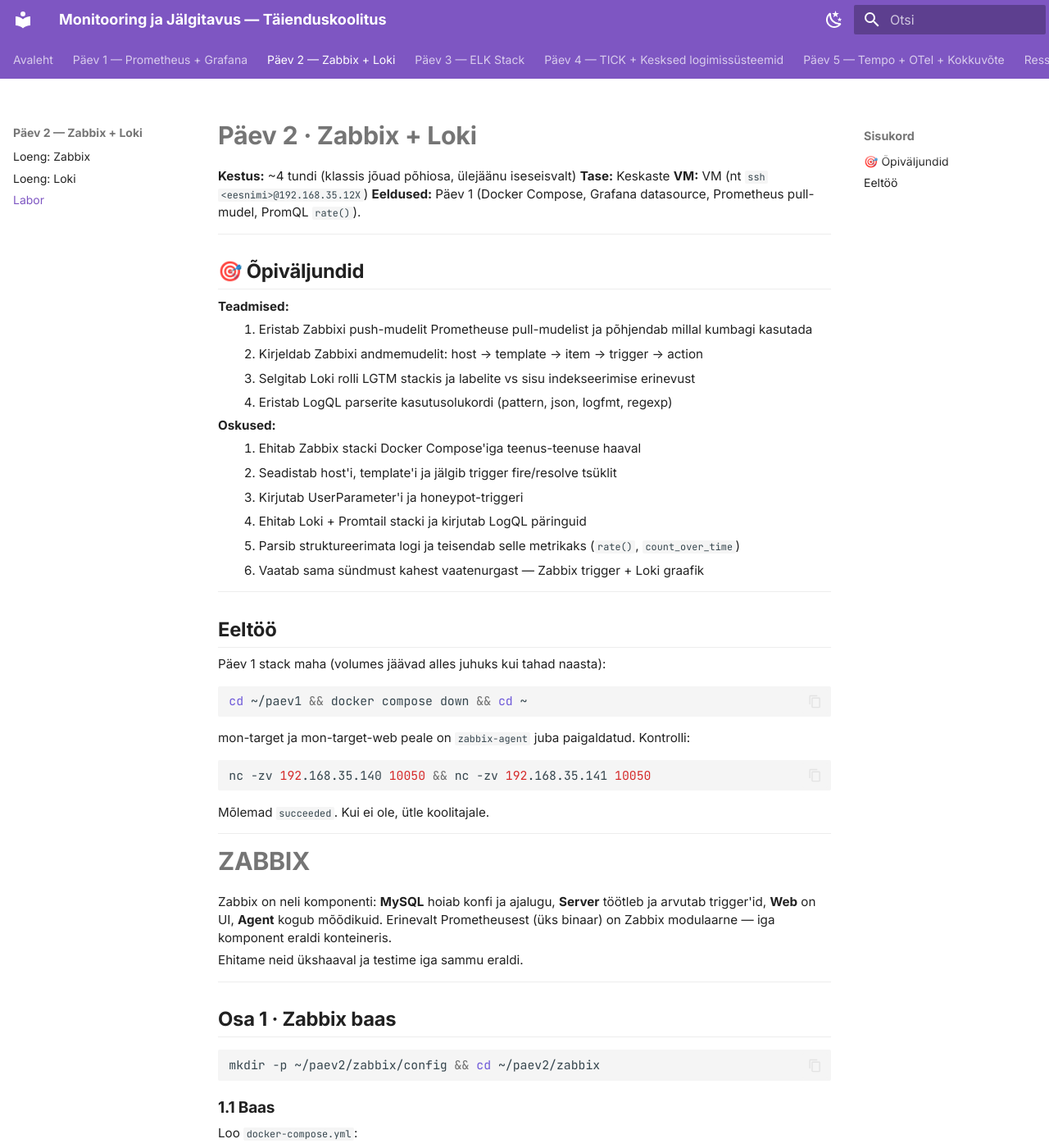
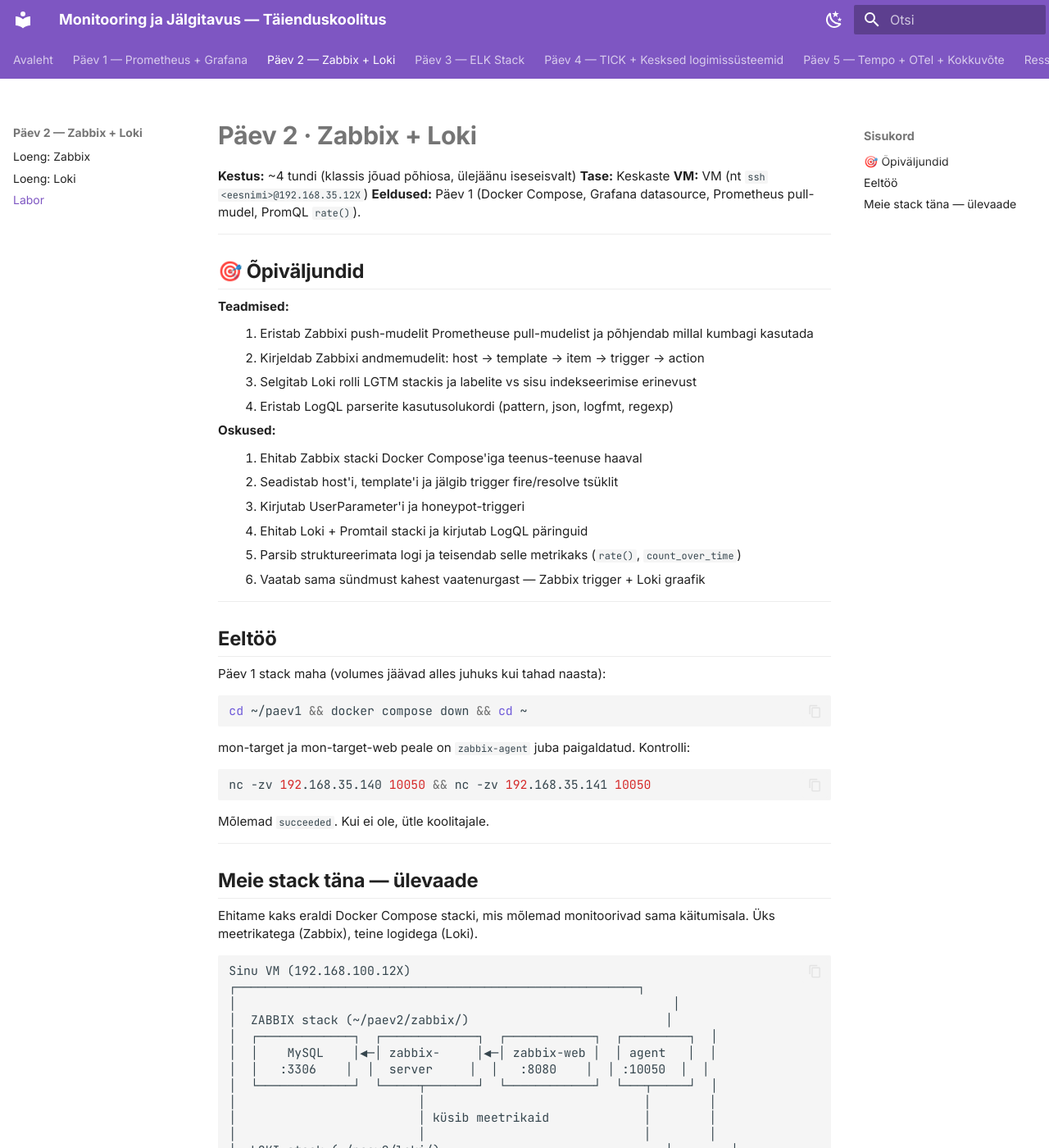
Before and after one commit to hkhk-tk/monitoring, an MkDocs documentation site: the page built from docs/labs/02_zabbix_loki/lab.md, in a window 1280 px wide and 1400 px high. Shown: the whole window at 82% size. Built offline with MkDocs 1.6.1 and Material for MkDocs 9.7.7, drawn with Linux system fonts in a browser that asks for light colours; some of the changed text lies outside the part shown.

Commit message:
Day 2 lab: add architecture overview diagram + TOC fixes

````diff
--- a/docs/labs/02_zabbix_loki/lab.md
+++ b/docs/labs/02_zabbix_loki/lab.md
@@ -42,6 +42,51 @@
 ```
 
 Mõlemad `succeeded`. Kui ei ole, ütle koolitajale.
+
+---
+
+## Meie stack täna — ülevaade
+
+Ehitame kaks eraldi Docker Compose stacki, mis mõlemad monitoorivad sama käitumisala. Üks meetrikatega (Zabbix), teine logidega (Loki).
+
+```
+Sinu VM (192.168.100.12X)
+┌───────────────────────────────────────────────────────┐
+│                                                            │
+│  ZABBIX stack (~/paev2/zabbix/)                           │
+│  ┌─────────────┐  ┌─────────────┐  ┌────────────┐  ┌─────────┐  │
+│  │    MySQL    │◀─│ zabbix-     │◀─│ zabbix-web │  │ agent   │  │
+│  │   :3306    │  │  server     │  │   :8080    │  │ :10050  │  │
+│  └─────────────┘  └─────┬───────┘  └────────────┘  └───┬─────┘  │
+│                         │                              │        │
+│                         │ küsib meetrikaid             │        │
+│                         │                              │        │
+│  LOKI stack (~/paev2/loki/)                               │        │
+│  ┌─────────────┐  ┌─────────────┐  ┌────────────┐           │
+│  │   Loki     │◀─│  Promtail   │◀─│log-      │           │
+│  │   :3100    │  │ (loeb logi) │  │generator │           │
+│  └────┬──────┘  └─────────────┘  └────────────┘           │
+│       │                                                   │
+│       ▼                                                   │
+│  ┌─────────────┐                                          │
+│  │  Grafana   │  (Päev 2 Grafana — eraldi Päev 1 omast)   │
+│  │   :3001    │                                           │
+│  └─────────────┘                                          │
+└──────────────────────────────────────────────────────────┘
+                              │ zabbix-server küsib
+                              ▼
+     mon-target (.140) ←─── agendiga Linux server,
+                            kirjutab /var/log/app/app.log
+     mon-target-web (.141) ← agendiga Nginx, stub_status endpoint
+```
+
+**Mis millega seotud:**
+
+- **Zabbix Server** küsib meetrikaid agentidelt (`zabbix-agent` sinu konteineris, `mon-target`, `mon-target-web`) ja HTTP päringuid (Nginx stub_status)
+- **Promtail** loeb faili `/var/log/app/app.log` konteinerist ja saadab logiread Lokile
+- **Loki** indekseerib labelid (`job`, `level`, `service`) aga **ei indekseeri sisu** — see on mõtte erinevus Elasticsearch'ist
+- **Grafana (port 3001)** on teie teine Grafana instants (Päev 1 Grafana port 3000 jääb tööle), võtab Lokist logid sisse
+- **Zabbix ja Loki on eraldi** — nad ei räägi omavahel, aga **sa näed mõlemas sama intsidenti** (finaali demos)
 
 ---
 
--- a/docs/stylesheets/extra.css
+++ b/docs/stylesheets/extra.css
@@ -36,16 +36,17 @@
 /* --- Listid: tihedamalt --- */
 .md-typeset ul,
 .md-typeset ol {
-  margin: 0.25em 0;
-  padding-left: 1.4em;
+  margin: 0.5em 0;
+  padding-left: 1.5em;
 }
 
 .md-typeset li {
-  margin: 0.1em 0;
+  margin: 0.25em 0;
+  display: list-item;
 }
 
 .md-typeset li > p {
-  margin: 0.1em 0;
+  margin: 0.25em 0;
 }
 
 /* --- Tabelid: kompaktsed ja loetavad --- */
@@ -147,6 +148,15 @@
 /* --- Paremservas sisukord (TOC): alati nähtav pikematel lehtedel --- */
 .md-sidebar--secondary {
   display: block !important;
+  order: 2;
+}
+
+.md-sidebar--secondary:not([hidden]) {
+  display: block !important;
+}
+
+.md-nav--secondary {
+  display: block !important;
 }
 
 .md-nav--secondary .md-nav__title {
````
